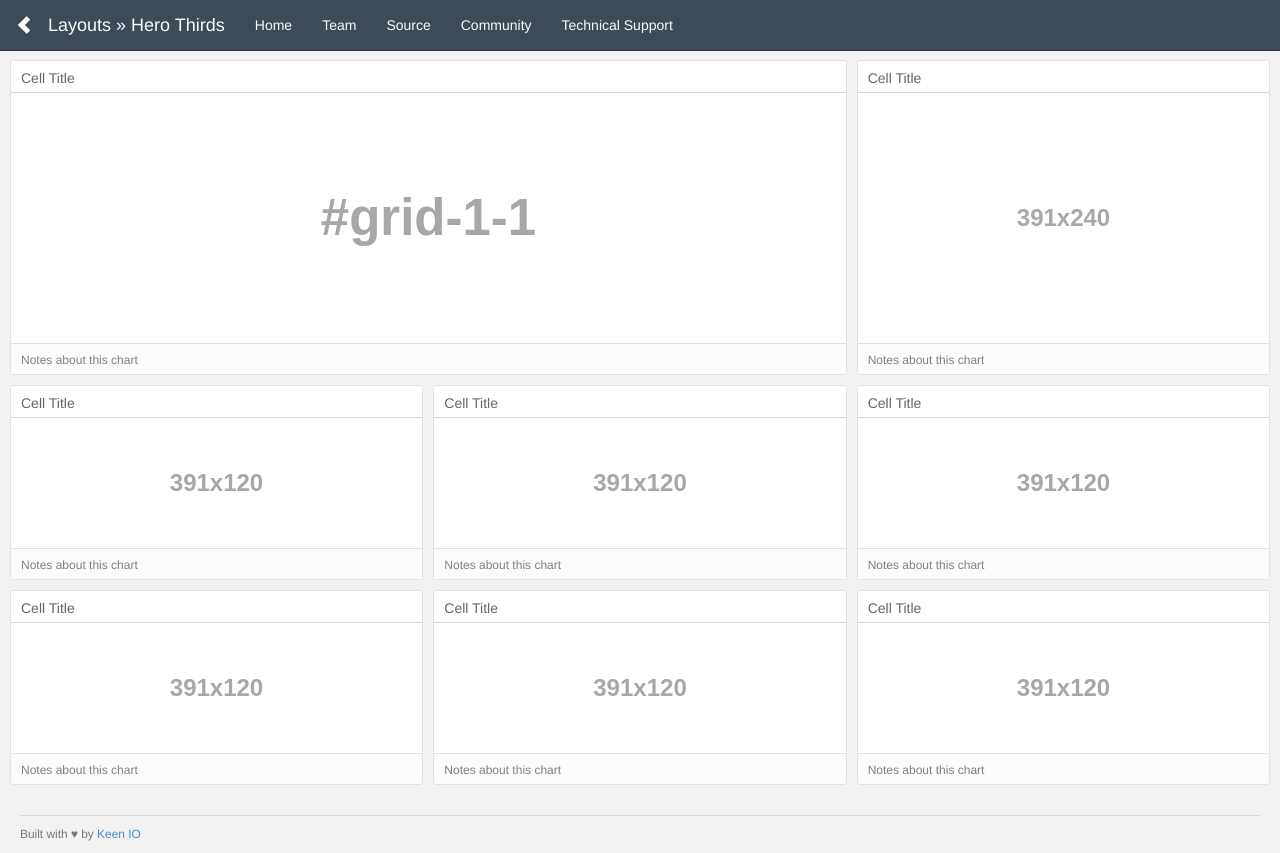
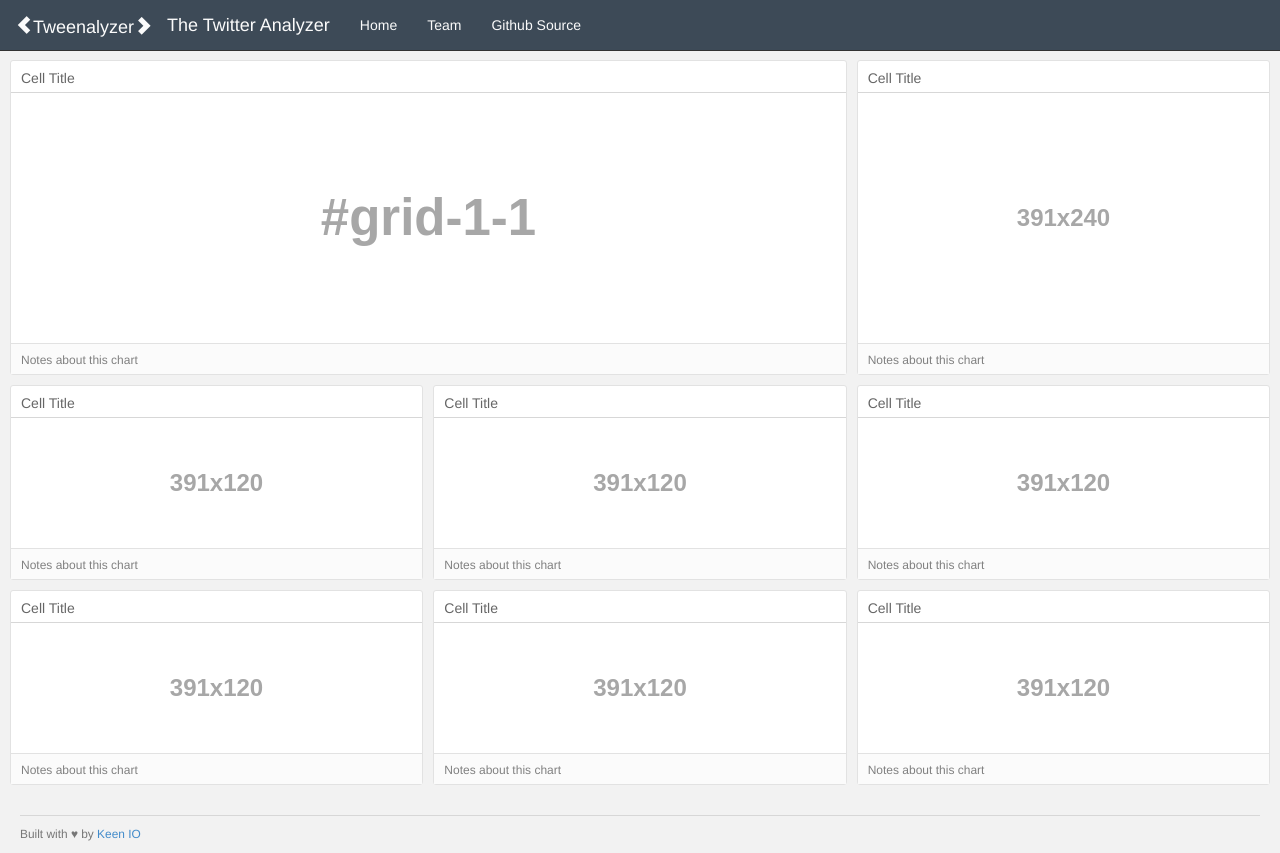
Before and after one commit to shrobon/Tweenalyzer---The-Twitter-Analyzer, a plain HTML site: page templates/index.html in a window 1280 px wide. Drawn offline with Linux system fonts and the light colour scheme; a script that the page names is missing.

Commit message:
Minor Changes to UI dashboard

```diff
--- a/templates/index.html
+++ b/templates/index.html
@@ -1,7 +1,7 @@
 <!DOCTYPE html>
 <html>
 <head>
-  <title>Layouts &raquo; Hero-Thirds</title>
+  <title>Tweenalyzer</title>
   <meta name='viewport' content='width=device-width, initial-scale=1.0, maximum-scale=1.0, user-scalable=no' />
   <link rel="stylesheet" type="text/css" href="../static/assets/lib/bootstrap/dist/css/bootstrap.min.css" />
   <link rel="stylesheet" type="text/css" href="../static/assets/css/keen-dashboards.css" />
@@ -18,16 +18,15 @@
           <span class="icon-bar"></span>
         </button>
         <a class="navbar-brand" href="../">
-          <span class="glyphicon glyphicon-chevron-left"></span>
+          <span class="glyphicon glyphicon-chevron-left"></span>Tweenalyzer<span class="glyphicon glyphicon-chevron-right"></span>
         </a>
-        <a class="navbar-brand" href="./">Layouts &raquo; Hero Thirds</a>
+        <a class="navbar-brand" href="./">The Twitter Analyzer</a>
       </div>
       <div class="navbar-collapse collapse">
         <ul class="nav navbar-nav navbar-left">
-          <li><a href="https://keen.io">Home</a></li>
-          <li><a href="https://keen.io/team">Team</a></li>
-          <li><a href="https://github.com/keenlabs/dashboards/tree/gh-pages/layouts/hero-thirds">Source</a></li>
-          <li><a href="https://groups.google.com/forum/#!forum/keen-io-devs">Community</a></li><li><a href="http://stackoverflow.com/questions/tagged/keen-io?sort=newest&pageSize=15">Technical Support</a></li>
+          <li><a href="#">Home</a></li>
+          <li><a href="#">Team</a></li>
+          <li><a href="#">Github Source</a></li>
         </ul>
       </div>
     </div>
```
